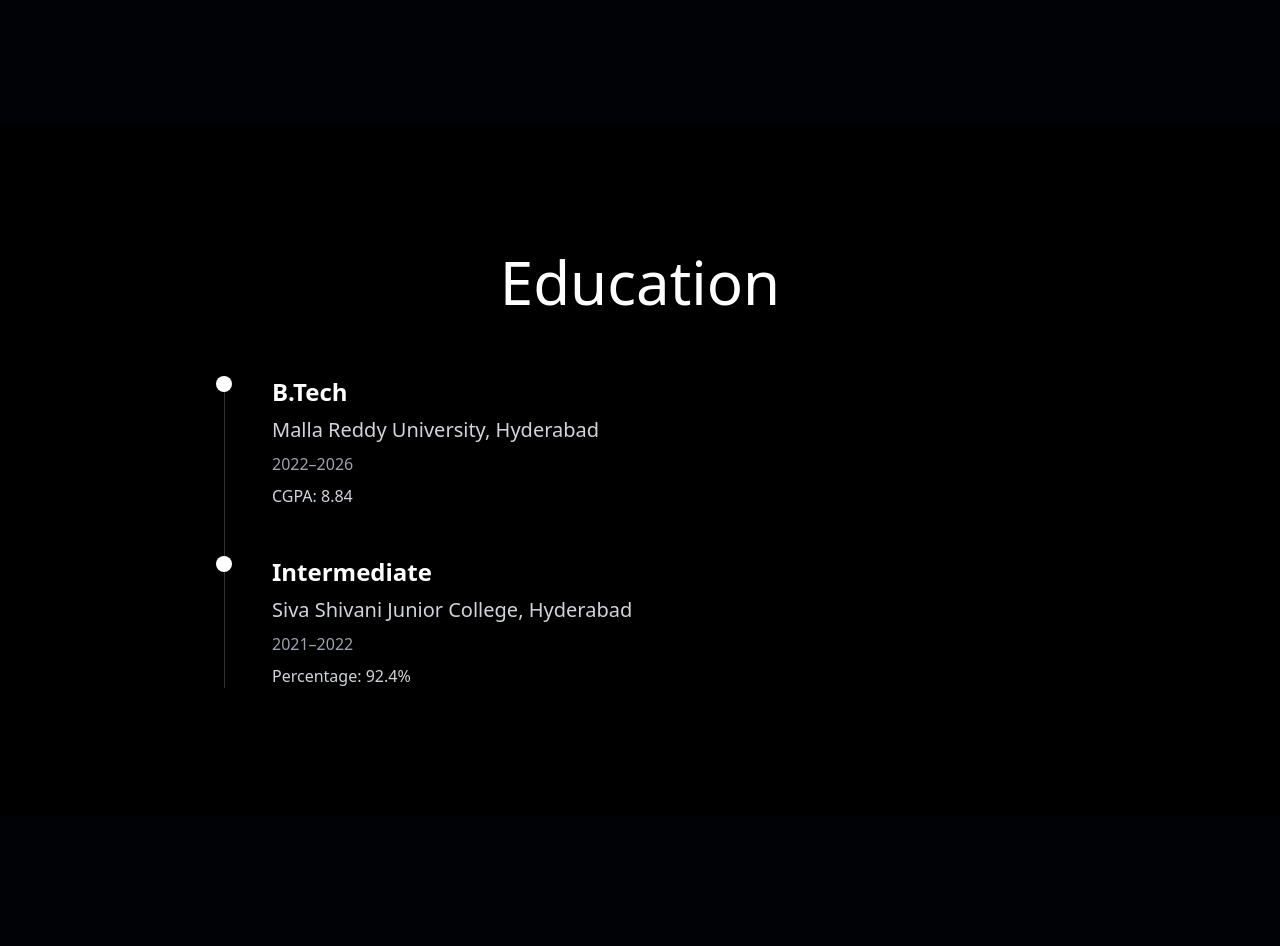
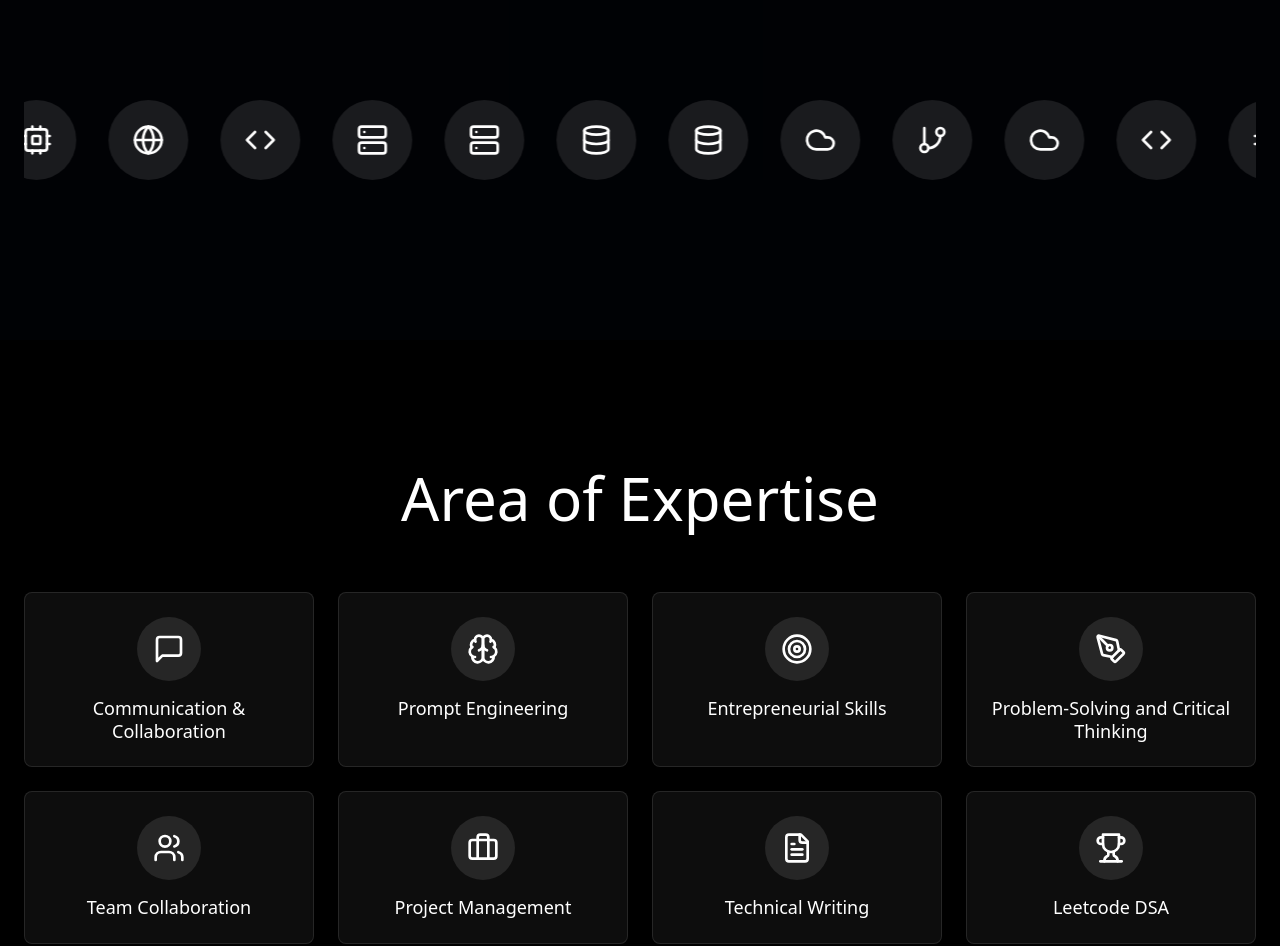
Before and after one commit to Amalaksh12/charan-refined-portfolio, a React (Vite) app: page / in a window 1280 px wide. Shown: the part 3631-4577 px from the top of the page. Built offline with nearby package versions, Linux system fonts and the light colour scheme.

Commit message:
Fix: Update skills, experience, and add expertise section
- Implemented infinite loop for skills section with proper icons and hover tooltips.
- Addressed button visibility issues.
- Added a new freelancing section under experience.
- Introduced an "Area of Expertise" section with a list of skills.

```diff
--- a/src/index.css
+++ b/src/index.css
@@ -101,3 +101,33 @@
     @apply bg-background text-foreground;
   }
 }
+
+@layer utilities {
+  .animate-scroll {
+    animation: scroll 30s linear infinite;
+  }
+
+  .animate-fade-in {
+    animation: fadeIn 0.6s ease-out;
+  }
+
+  @keyframes scroll {
+    0% {
+      transform: translateX(0);
+    }
+    100% {
+      transform: translateX(-50%);
+    }
+  }
+
+  @keyframes fadeIn {
+    from {
+      opacity: 0;
+      transform: translateY(20px);
+    }
+    to {
+      opacity: 1;
+      transform: translateY(0);
+    }
+  }
+}
--- a/src/pages/Index.tsx
+++ b/src/pages/Index.tsx
@@ -1,6 +1,6 @@
 
 import React, { useEffect, useState } from 'react';
-import { ArrowRight, Download, Mail, Github, Linkedin } from 'lucide-react';
+import { ArrowRight, Download, Mail, Github, Linkedin, Code, Database, Globe, Server, Cpu, GitBranch, Cloud, Brain, Users, MessageSquare, PenTool, Target, Briefcase, FileText, Trophy } from 'lucide-react';
 import { Button } from '@/components/ui/button';
 import { Card, CardContent } from '@/components/ui/card';
 
@@ -14,17 +14,17 @@ const Index = () => {
   }, []);
 
   const skills = [
-    { name: 'Python', level: 'Proficient', icon: '🐍' },
-    { name: 'Java', level: 'Proficient', icon: '☕' },
-    { name: 'JavaScript', level: 'Proficient', icon: '🟨' },
-    { name: 'React', level: 'Intermediate', icon: '⚛️' },
-    { name: 'Spring Boot', level: 'Intermediate', icon: '🍃' },
-    { name: 'Node.js', level: 'Intermediate', icon: '🟢' },
-    { name: 'MongoDB', level: 'Beginner', icon: '🍃' },
-    { name: 'MySQL', level: 'Beginner', icon: '🐬' },
-    { name: 'Firebase', level: 'Beginner', icon: '🔥' },
-    { name: 'Git', level: 'Beginner', icon: '📝' },
-    { name: 'Salesforce', level: 'Beginner', icon: '☁️' }
+    { name: 'Python', level: 'Proficient', icon: Code },
+    { name: 'Java', level: 'Proficient', icon: Cpu },
+    { name: 'JavaScript', level: 'Proficient', icon: Globe },
+    { name: 'React', level: 'Intermediate', icon: Code },
+    { name: 'Spring Boot', level: 'Intermediate', icon: Server },
+    { name: 'Node.js', level: 'Intermediate', icon: Server },
+    { name: 'MongoDB', level: 'Beginner', icon: Database },
+    { name: 'MySQL', level: 'Beginner', icon: Database },
+    { name: 'Firebase', level: 'Beginner', icon: Cloud },
+    { name: 'Git', level: 'Beginner', icon: GitBranch },
+    { name: 'Salesforce', level: 'Beginner', icon: Cloud }
   ];
 
   const projects = [
@@ -63,7 +63,25 @@ const Index = () => {
       location: 'Hyderabad',
       duration: '2024',
       description: 'Worked in startup mentorship environment. Gained hands-on startup development experience.'
+    },
+    {
+      title: 'Freelancer',
+      company: 'Independent Projects',
+      location: 'Remote',
+      duration: '2023–Present',
+      description: 'Developing custom web applications and providing technical consulting services to various clients across different industries.'
     }
+  ];
+
+  const areaOfExpertise = [
+    { name: 'Communication & Collaboration', icon: MessageSquare },
+    { name: 'Prompt Engineering', icon: Brain },
+    { name: 'Entrepreneurial Skills', icon: Target },
+    { name: 'Problem-Solving and Critical Thinking', icon: PenTool },
+    { name: 'Team Collaboration', icon: Users },
+    { name: 'Project Management', icon: Briefcase },
+    { name: 'Technical Writing', icon: FileText },
+    { name: 'Leetcode DSA', icon: Trophy }
   ];
 
   const scrollToSection = (sectionId: string) => {
@@ -240,7 +258,7 @@ const Index = () => {
                   className="flex-shrink-0 group relative cursor-pointer"
                 >
                   <div className="w-20 h-20 bg-white/10 rounded-full flex items-center justify-center text-2xl hover:bg-white/20 transition-all duration-300 hover:shadow-lg hover:shadow-white/30 hover:scale-110 group-hover:ring-2 group-hover:ring-white/30">
-                    {skill.icon}
+                    <skill.icon className="w-8 h-8 text-white" />
                   </div>
 
                   {/* Tooltip */}
@@ -252,6 +270,30 @@ const Index = () => {
                 </div>
               ))}
             </div>
+          </div>
+        </div>
+      </section>
+
+      {/* Area of Expertise Section */}
+      <section className="py-32 px-6">
+        <div className="max-w-7xl mx-auto">
+          <h2 className="text-5xl md:text-6xl font-light mb-16 text-center">Area of Expertise</h2>
+          <div className="grid grid-cols-1 md:grid-cols-2 lg:grid-cols-4 gap-6">
+            {areaOfExpertise.map((expertise, index) => (
+              <div
+                key={index}
+                className="bg-white/5 border border-white/10 rounded-lg p-6 hover:bg-white/10 transition-all duration-300 group hover:shadow-lg hover:shadow-white/10 hover:scale-105"
+              >
+                <div className="flex flex-col items-center text-center space-y-4">
+                  <div className="w-16 h-16 bg-white/10 rounded-full flex items-center justify-center group-hover:bg-white/20 transition-all duration-300">
+                    <expertise.icon className="w-8 h-8 text-white" />
+                  </div>
+                  <h3 className="text-lg font-medium text-white leading-tight">
+                    {expertise.name}
+                  </h3>
+                </div>
+              </div>
+            ))}
           </div>
         </div>
       </section>
```
